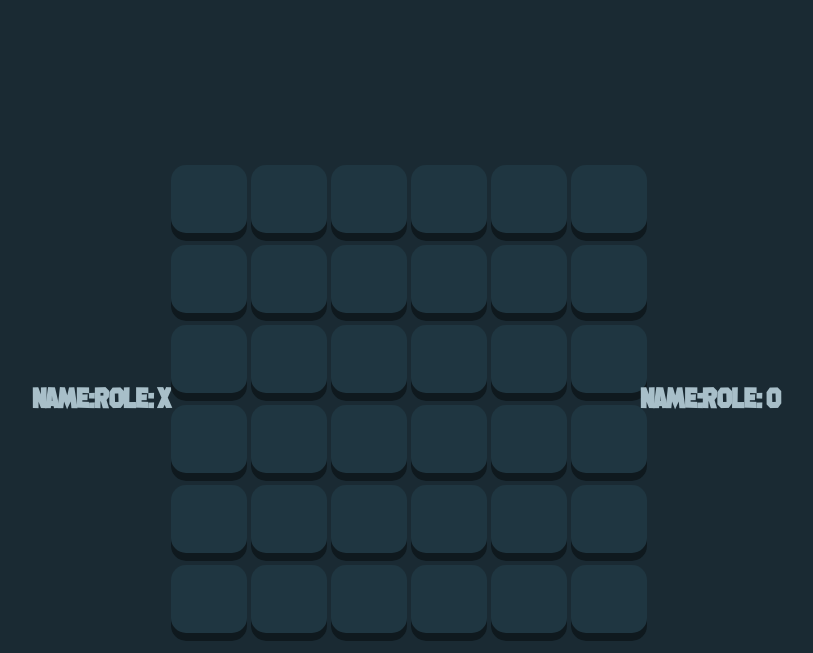
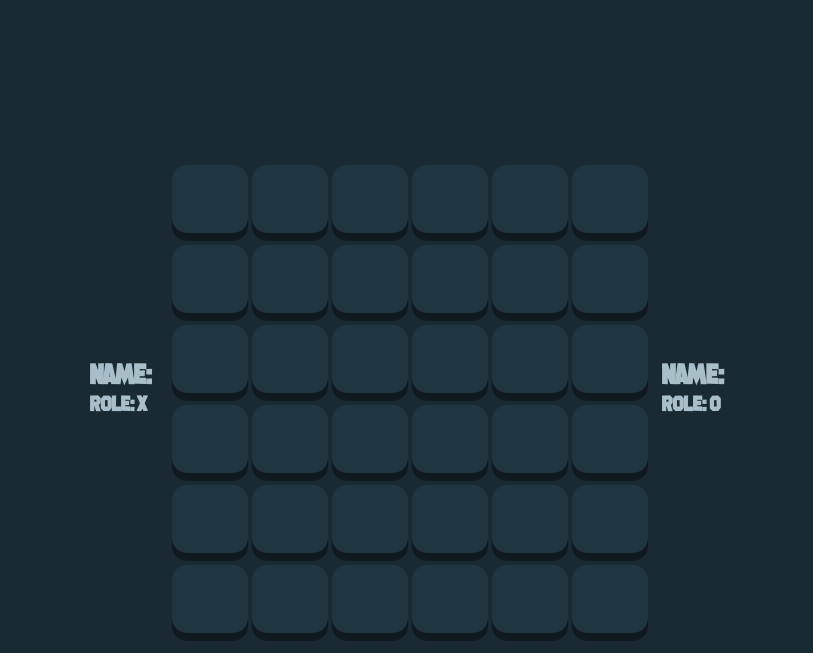
Before and after one commit to MinHius/Software-Engineering, a Flask app: template Tic_Tac_Toe/templates/gameboards/room_rank.html in a window 1280 px wide. Shown: the top 653 px of the page, without its empty margins (233-1046 px from the left). Run offline with Flask 3, Linux system fonts and the light colour scheme; the template is opened without the code that fills it, so the values that code supplies are empty; some libraries are stand-ins or nearby versions.

Commit message:
update display name

```diff
--- a/Tic_Tac_Toe/static/style1.css
+++ b/Tic_Tac_Toe/static/style1.css
@@ -631,3 +631,15 @@
         height: 2.8rem; } }
   .modal__buttons {
     margin-top: 3rem; }
+
+
+.player-names {
+  margin-bottom: 20px; /* Adjust this value as needed */
+  margin-left: 20px; /* Adjust left spacing as needed */
+  margin-right: 20px; /* Adjust right spacing as needed */
+}
+
+.player-names h1 {
+  display: inline-block;
+  margin-bottom: 10px; /* Adjust vertical spacing between name and role */
+}
--- a/Tic_Tac_Toe/templates/gameboards/room_rank.html
+++ b/Tic_Tac_Toe/templates/gameboards/room_rank.html
@@ -14,7 +14,10 @@
     />
 </head>
 <body>
-        <h1 id = "hostName">Name: </h1><h1> Role: X</h1>
+    <div class="player-names">
+        <p><h1>Name: </h1><h1 id="hostName"> </h1></p>
+        <h2>Role: X</h2>
+    </div>
 
     <div id="gameplay-6x6board" class="gameplay__6x6board">
         <div class="gameplay__card"></div>
@@ -54,7 +57,10 @@
         <div class="gameplay__card"></div>
         <div class="gameplay__card"></div>
     </div>
-    <h1 id = "joinName">Name: </h1> <h1> Role: O</h1>
+    <div class="player-names">
+        <p><h1>Name: </h1><h1 id="joinName"> </h1></p>
+        <h2>Role: O</h2>
+    </div>
     <script src="/static/scriptRank.js">
     </script>
 </body>
```
Also changed, not shown: Tic_Tac_Toe/templates/gameboards/room.html (+8 -2 lines).
